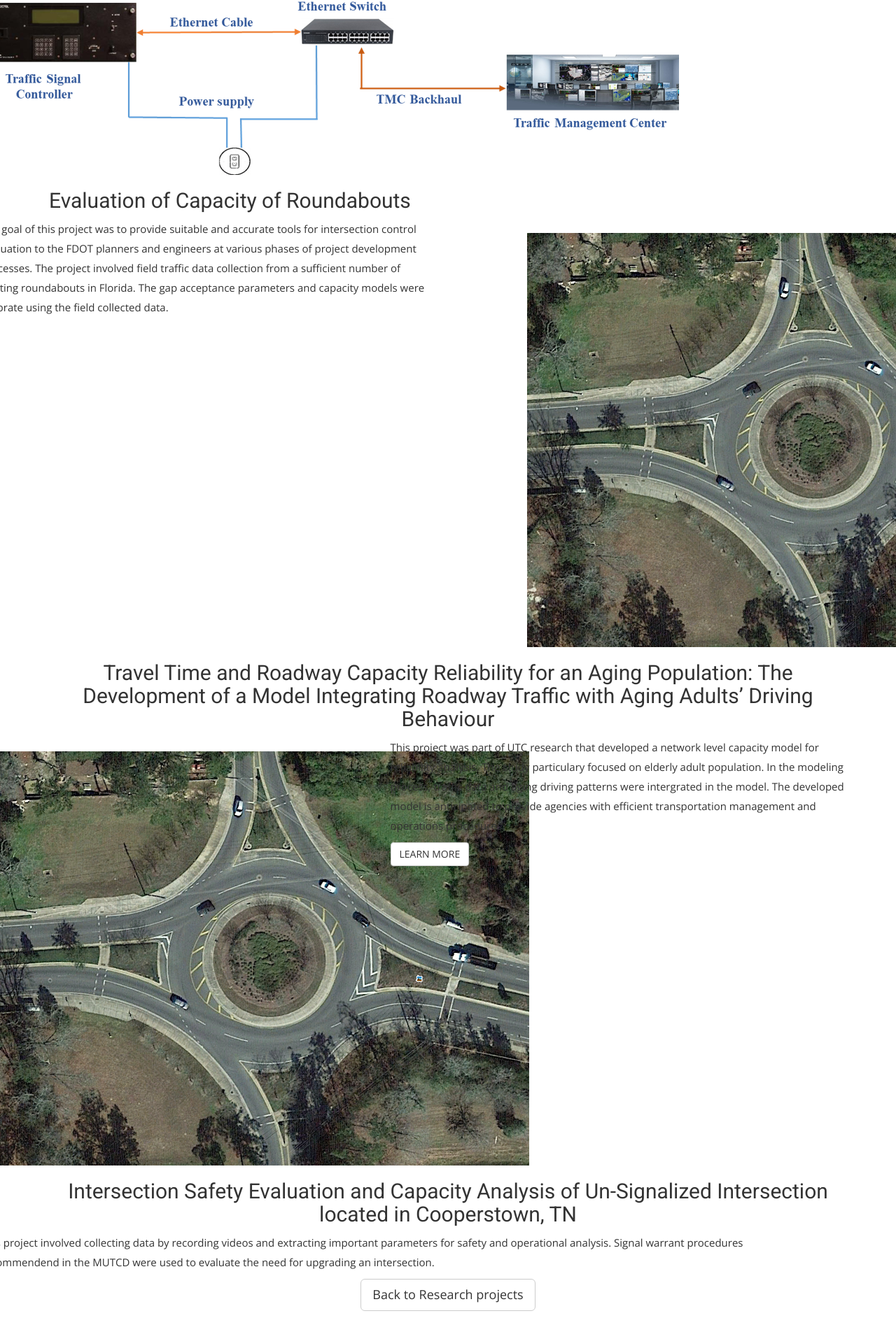
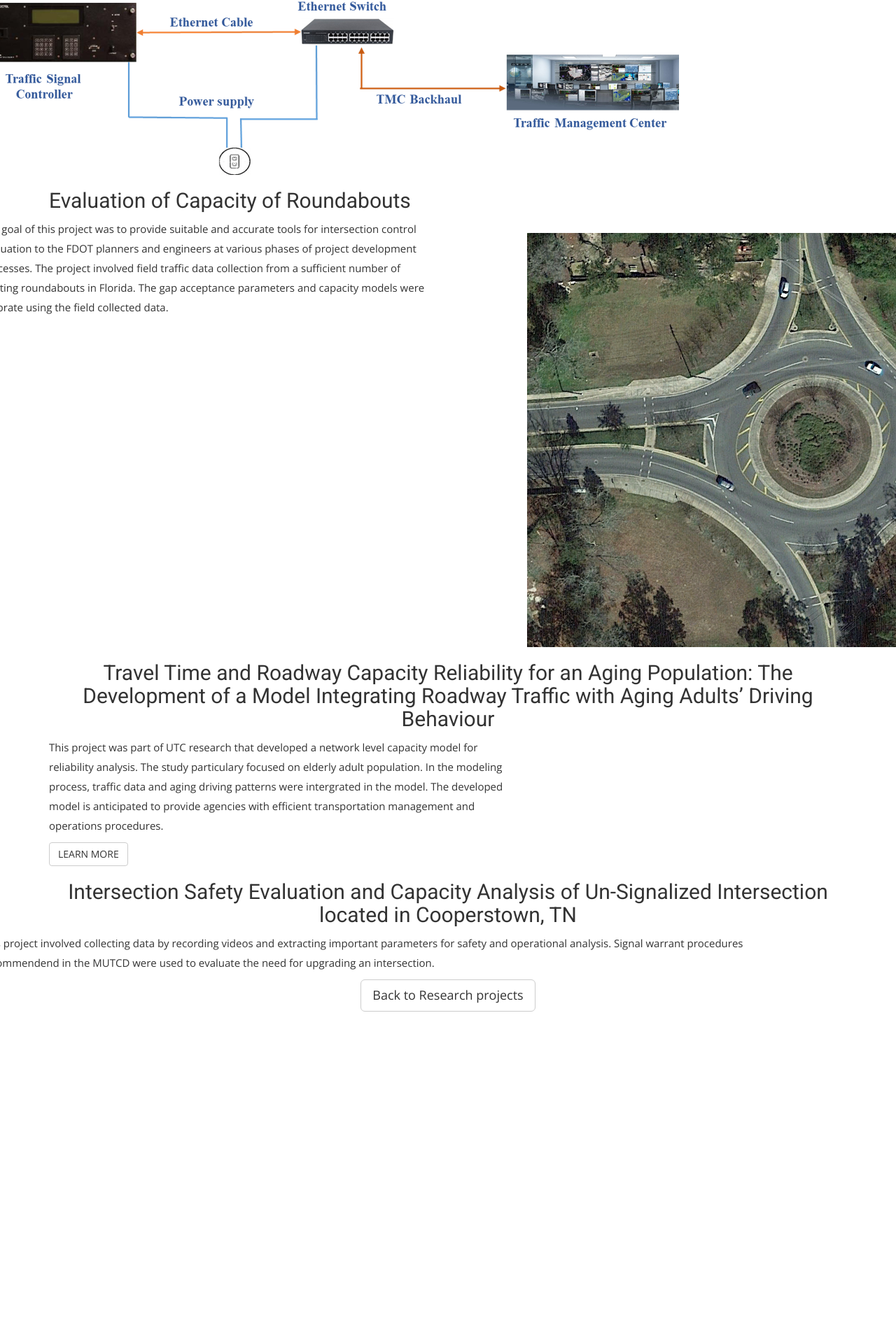
Before and after one commit to ekidando/Emma, a Jekyll site: the page built from TSMO.html, in a window 1280 px wide. Shown: the part 960-2874 px from the top of the page at 70% size. Built offline with Jekyll 4.4.1, drawn with Linux system fonts in a browser that asks for light colours; nearby versions of some CDN libraries; some web fonts are replaced; after the commit the page ends 2446 px from its top, so only the background shows below that.

Commit message:
Update TSMO.html

```diff
--- a/TSMO.html
+++ b/TSMO.html
@@ -82,14 +82,7 @@ published: true
 </center></h2>
 
       </div></div>
-      <div class="col-md-5 col-md-pull-1">
-        <div class="block">
-          <br>
-          <img src="{{ site.baseurl }}/img/roundabout.png">
-
-      </div>
-      </div><!-- .col-md-7 close -->
-      <div class="col-md-7">
+       <div class="col-md-7">
         <div class="block">
                 <p>
                   This project was part of UTC research that developed a network level capacity model for reliability analysis. The study particulary focused on elderly adult population. In the modeling process, traffic data and aging driving patterns were intergrated in the model. The developed model is anticipated to provide agencies with efficient transportation management and operations procedures.
```
